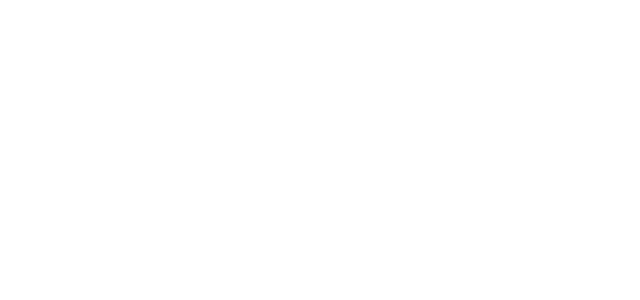
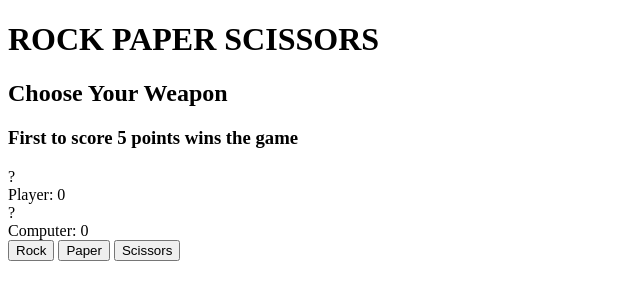
Before and after one commit to dhita-irma/rock-paper-scissors, a plain HTML site: page index.html in a window 1280 px wide. Shown: the whole page, without its empty margins (0-640 px from the left). Drawn offline with Linux system fonts and the light colour scheme.

Commit message:
Create HTML skeleton

```diff
--- a/index.html
+++ b/index.html
@@ -1,12 +1,36 @@
 <!DOCTYPE html>
 <html lang="en">
-<head>
-    <meta charset="UTF-8">
-    <meta http-equiv="X-UA-Compatible" content="IE=edge">
-    <meta name="viewport" content="width=device-width, initial-scale=1.0">
+  <head>
+    <meta charset="UTF-8" />
+    <meta http-equiv="X-UA-Compatible" content="IE=edge" />
+    <meta name="viewport" content="width=device-width, initial-scale=1.0" />
+    <script src="script.js" defer></script>
     <title>Rock Paper Scissors</title>
-</head>
-<body>
-    <script src="script.js"></script>
-</body>
+  </head>
+  <body>
+    <div class="header">
+      <h1>ROCK PAPER SCISSORS</h1>
+    </div>
+    <div class="main">
+      <div class="information">
+        <h2>Choose Your Weapon</h2>
+        <h3>First to score 5 points wins the game</h3>
+      </div>
+      <div class="round">
+        <div class="player">
+          <div class="player-weapon">?</div>
+          <div class="player-score">Player: 0</div>
+        </div>
+        <div class="computer">
+          <div class="computer-weapon">?</div>
+          <div class="computer-score">Computer: 0</div>
+        </div>
+      </div>
+      <div class="weapons">
+        <button>Rock</button>
+        <button>Paper</button>
+        <button>Scissors</button>
+      </div>
+    </div>
+  </body>
 </html>
```
